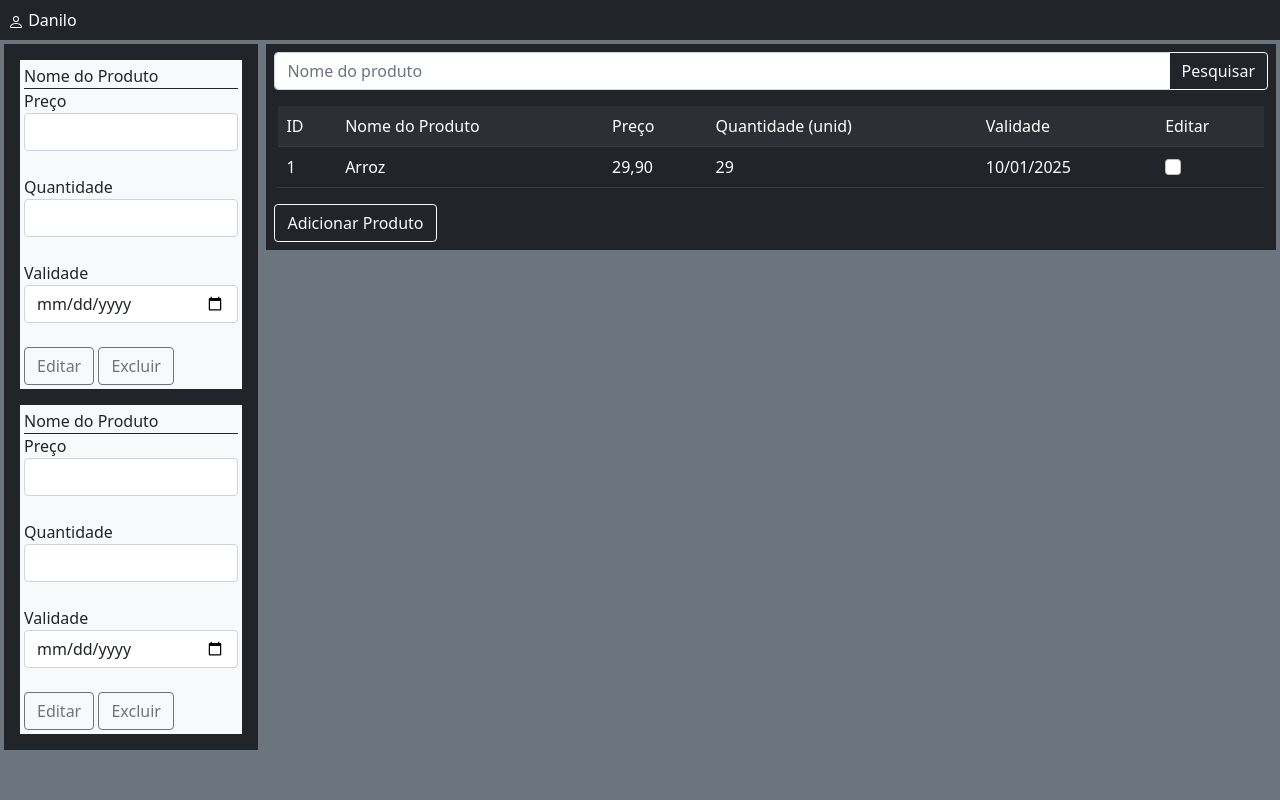
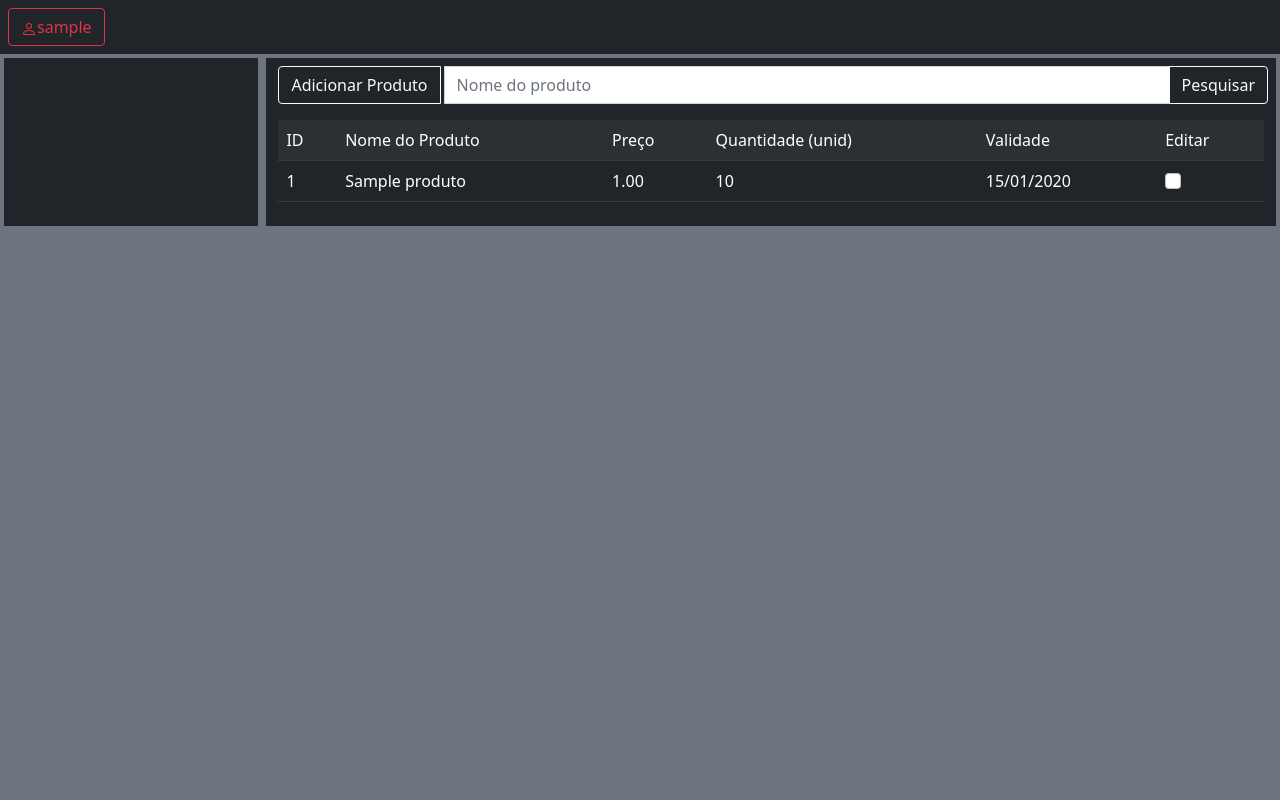
Before and after one commit to DaniloSilvaDeOliveira/GestaoDeEstoque, a PHP site: page /view/estoque.php in a window 1280 px wide. Run offline with PHP 8.4, Linux system fonts and the light colour scheme; the visitor is signed in with stand-in values (Sample User, id 1); tables that the repository leaves empty hold one stand-in row (values such as "Sample post").

Commit message:
second commit

```diff
--- a/controller/header.php
+++ b/controller/header.php
@@ -1,3 +1,20 @@
 <?php
-
+    include_once('../model/usuario.php');
+    session_start();
+    if(!$_SESSION){
+        header('Location: ../view/login.php');
+    }
+    $nome = $_SESSION['login'];
+    $usuario = new Usuário;
+    if(isset($_POST['LogOff'])){
+        $usuario->LogOff();
+    }
 ?>
+<header class="bg-dark text-white p-2">
+   <form method="POST" action="">
+   <button class="btn btn-outline-danger align-middle" name="LogOff" type="submit">
+    <svg xmlns="http://www.w3.org/2000/svg" width="16" height="16" fill="currentColor" class="bi bi-person" viewBox="0 0 16 16">
+       <path d="M8 8a3 3 0 1 0 0-6 3 3 0 0 0 0 6zm2-3a2 2 0 1 1-4 0 2 2 0 0 1 4 0zm4 8c0 1-1 1-1 1H3s-1 0-1-1 1-4 6-4 6 3 6 4zm-1-.004c-.001-.246-.154-.986-.832-1.664C11.516 10.68 10.289 10 8 10c-2.29 0-3.516.68-4.168 1.332-.678.678-.83 1.418-.832 1.664h10z"/>
+   </svg><?php echo $nome;?></button>
+   </form>
+</header>
--- /dev/null
+++ b/controller/produtosControllers.js
@@ -0,0 +1,19 @@
+    function displayDiv(id){
+        var divVisibility = new String;
+        var divDisplay = new String;
+        divVisibility = document.getElementById(id).style.visibility;
+        divDisplay = document.getElementById(id).style.display;
+
+        console.log("visibility: " + divVisibility);
+        console.log("display: " + divDisplay);
+
+        if(divVisibility=="hidden"){
+            document.getElementById(id).style.visibility = "visible";
+
+            document.getElementById(id).style.display = "block";
+        }else if(divVisibility=="visible"){
+            document.getElementById(id).style.visibility = "hidden";
+
+            document.getElementById(id).style.display = "none";
+        }
+    }
--- a/model/produtos.php
+++ b/model/produtos.php
@@ -37,8 +37,14 @@
             return $this->Validade;
         }
 
-        function InserirItemNoEstoque(){
-            try{
+    function FormataData($Data){
+        $data = explode("-",$Data);
+        $dataFormatada = $data[2]."/".$data[1]."/".$data[0];
+        return $dataFormatada;
+    }
+
+    function InserirItemNoEstoque(){
+        try{
                 $pdo = new PDO('mysql:host=localhost;dbname=beaverbox','root', '');
                 $pdo->setAttribute(PDO::ATTR_ERRMODE, PDO::ERRMODE_EXCEPTION);
                 $query = $pdo->prepare("INSERT INTO `produtos` (`Nome do Produto`, `Preço`, `Quantidade`, `Validade`) VALUES (:NomeDoProduto, :Preco, :Quantidade, :Validade);");
@@ -52,11 +58,101 @@
                 die("" . $e->getMessage());
 
             }
+    }
+
+    function EditarProduto($n,$preco,$qtd,$data,$nome){
+        try{
+            $pdo = new PDO('mysql:host=localhost;dbname=beaverbox','root', '');
+            $pdo->setAttribute(PDO::ATTR_ERRMODE, PDO::ERRMODE_EXCEPTION);
+            $query = $pdo->prepare("UPDATE produtos SET  `Preço` = :Preco, `Quantidade` = :Quantidade, `Validade` = :Validade, `Nome do Produto` = :Nome WHERE (`idProdutos` = :id);");
+            $query->bindParam(":Preco",$preco,PDO::PARAM_INT);
+            $query->bindParam(":Quantidade",$qtd,PDO::PARAM_INT);
+            $query->bindParam(":Validade",$data,PDO::PARAM_STR);
+            $query->bindParam(":Nome",$nome,PDO::PARAM_STR);
+            $query->bindParam(":id",$n,PDO::PARAM_INT);
+            $query->execute();
+
+        } catch(PDOException $e){
+            die("" . $e->getMessage());
+
         }
+    }
+
+    function ExcluirProduto($n){
+        try{
+            $pdo = new PDO('mysql:host=localhost;dbname=beaverbox','root', '');
+            $pdo->setAttribute(PDO::ATTR_ERRMODE, PDO::ERRMODE_EXCEPTION);
+            $query = $pdo->prepare("DELETE FROM produtos WHERE (`idProdutos` = :id);");
+
+            $query->bindParam(":id",$n,PDO::PARAM_INT);
+            $query->execute();
+
+        } catch(PDOException $e){
+            die("" . $e->getMessage());
+
+        }
+    }
+
+    function GerarEditorProduto(){
+        try{
+            $pdo = new PDO('mysql:host=localhost;dbname=beaverbox','root', '');
+            $pdo->setAttribute(PDO::ATTR_ERRMODE, PDO::ERRMODE_EXCEPTION);
+            $query = $pdo->prepare("SELECT * FROM produtos");
+            $query->execute();
+            $rowSQL = $query->fetchAll(PDO::FETCH_ASSOC);
+            foreach($rowSQL as $row){
+            echo '
+            <div id="'.$row['idProdutos'].'" class="bg-light m-3 p-1" style="visibility:hidden;display:none;">
+                <form method="POST" action="estoque.php">
+                    <div class="border-bottom border-dark">
+                        <div class="input-group input-group-sm mb-3">
+                            <input class="form-control" name="Nome" value="'.$row['Nome do Produto'].'" type="text">
+                        </div>
+                    </div>
+                    <label>Preço</label>
+                    <input class="form-control" name="Preco" value="'.$row['Preço'].'" type="text"><br>
+                    <Label>Quantidade</Label>
+                    <input class="form-control" name="Quantidade" value="'.$row['Quantidade'].'" type="number"><br>
+                    <Label>Validade</Label>
+                    <input class="form-control" name="Validade" value="'.$row['Validade'].'" type="date"><br>
+                    <button class="btn btn-outline-secondary" name="Editar" value="'.$row['idProdutos'].'" type="submit">Editar</button>
+                    <button class="btn btn-outline-secondary" name="Excluir" value="'.$row['idProdutos'].'" type="submit">Excluir</button>
+                </form>
+            </div>';
+            }
+
+
+
+
+
+        } catch(PDOException $e){
+            die("" . $e->getMessage());
+
+        }
+    }
 
     function MostrarProdutos(){
+        try{
+            $pdo = new PDO('mysql:host=localhost;dbname=beaverbox','root', '');
+            $pdo->setAttribute(PDO::ATTR_ERRMODE, PDO::ERRMODE_EXCEPTION);
+            $query = $pdo->prepare("SELECT * FROM produtos");
+            $query->execute();
+            $rowSQL = $query->fetchAll(PDO::FETCH_ASSOC);
+            foreach($rowSQL as $row){
 
+                echo '<tr>
+                <td>'.$row['idProdutos'].'</td>
+                <td>'.$row['Nome do Produto'].'</td>
+                <td>'.$row['Preço'].'</td>
+                <td>'.$row['Quantidade'].'</td>
+                <td>'.$this->FormataData($row['Validade']).'</td>
+                <td><input onclick="displayDiv('.$row['idProdutos'].')" class="form-check-input" type="checkbox"></td>
+                </tr>';
+            }
+        } catch(PDOException $e){
+            die("" . $e->getMessage());
+
+        }
     }
-
-    }
+}
 ?>
--- a/model/usuario.php
+++ b/model/usuario.php
@@ -12,32 +12,12 @@
 
         function Login($usuario,$senha){
 
-            //tenta fazer a conexão
-        try{
-            $pdo = new PDO('mysql:host=localhost;dbname=beaverbox','root', '');
-            $pdo->setAttribute(PDO::ATTR_ERRMODE, PDO::ERRMODE_EXCEPTION);
-
-            $query = $pdo->prepare("SELECT * FROM usuários WHERE Nome =:usuario AND Senha =:senha");
-            $query->bindParam(":usuario",$usuario,PDO::PARAM_STR);
-            $query->bindParam(":senha",$senha,PDO::PARAM_STR);
-            $query->execute();
-            $resultado = $query->fetch(PDO::FETCH_ASSOC);
-
-            if(isset($resultado)){
-                if($resultado == false){
-                    return $LoginError = true;
-                }else if($resultado["Nome"] == $usuario && $resultado["Senha"] == $senha){
-                    $this->setNome($resultado["Nome"]);
-                    $_SESSION["usuario"] = serialize($this);
-                    header('Location: ../view/estoque.php');
-                }
-            }
-        } catch(PDOException $e){
-            die("ERROR: Não foi possível conectar. " . $e->getMessage());
-
         }
 
-
-    }
+        function LogOff(){
+            session_start();
+            session_destroy();
+            header('Location: ../view/login.php');
+        }
 }
 ?>
--- a/view/estoque.php
+++ b/view/estoque.php
@@ -7,57 +7,36 @@
     <title>Estoque</title>
     <link href="https://cdn.jsdelivr.net/npm/bootstrap@5.0.2/dist/css/bootstrap.min.css" rel="stylesheet" integrity="sha384-EVSTQN3/azprG1Anm3QDgpJLIm9Nao0Yz1ztcQTwFspd3yD65VohhpuuCOmLASjC" crossorigin="anonymous">
 </head>
+<script src="../controller/produtosControllers.js">
+
+</script>
 <body class="bg-secondary">
 <?php
-    session_start();
-    include_once('../model/usuario.php');
+    include_once("../model/produtos.php");
+    $BD = new Produto;
+    if(isset($_POST['Editar'])){
+        $BD->EditarProduto($_POST['Editar'],$_POST['Preco'],$_POST['Quantidade'],$_POST['Validade'],$_POST['Nome']);
+    }else if(isset($_POST['Excluir'])){
+        $BD->ExcluirProduto($_POST['Excluir']);
+    }
 
+    include_once("../controller/header.php");
 ?>
-    <header class="bg-dark text-white p-2 align-middle">
-     <svg xmlns="http://www.w3.org/2000/svg" width="16" height="16" fill="currentColor" class="bi bi-person" viewBox="0 0 16 16">
-        <path d="M8 8a3 3 0 1 0 0-6 3 3 0 0 0 0 6zm2-3a2 2 0 1 1-4 0 2 2 0 0 1 4 0zm4 8c0 1-1 1-1 1H3s-1 0-1-1 1-4 6-4 6 3 6 4zm-1-.004c-.001-.246-.154-.986-.832-1.664C11.516 10.68 10.289 10 8 10c-2.29 0-3.516.68-4.168 1.332-.678.678-.83 1.418-.832 1.664h10z"/>
-    </svg>
-    <label>Danilo</label>
-    </header>
     <div class="d-flex">
         <div class="w-25 bg-dark m-1 overflow-auto">
-            <div class="bg-light m-3 p-1">
-                <div class="border-bottom border-dark">
-                    <label>Nome do Produto</label>
-                </div>
-                <form>
-                    <label>Preço</label>
-                    <input class="form-control" type="text"><br>
-                    <Label>Quantidade</Label>
-                    <input class="form-control" type="number"><br>
-                    <Label>Validade</Label>
-                    <input class="form-control" type="date"><br>
-                    <button class="btn btn-outline-secondary" type="submit">Editar</button>
-                    <button class="btn btn-outline-secondary" type="excluir">Excluir</button>
-                </form>
-            </div>
-            <div class="bg-light m-3 p-1">
-                <div class="border-bottom border-dark">
-                    <label>Nome do Produto</label>
-                </div>
-                <form>
-                    <label>Preço</label>
-                    <input class="form-control" type="text"><br>
-                    <Label>Quantidade</Label>
-                    <input class="form-control" type="number"><br>
-                    <Label>Validade</Label>
-                    <input class="form-control" type="date"><br>
-                    <button class="btn btn-outline-secondary" type="submit">Editar</button>
-                    <button class="btn btn-outline-secondary" type="excluir">Excluir</button>
-                </form>
-            </div>
+            <?php
+                $BD->GerarEditorProduto();
+            ?>
     </div>
     <div class="w-100">
         <div class="bg-dark m-1 p-2">
-            <div class="input-group mb-3">
-                <input type="text" class="form-control" placeholder="Nome do produto">
-                <button class="btn btn-outline-light" type="button">Pesquisar</button>
-            </div>
+            <form class="d-inline" action="estoque.php" method="POST">
+                <div class="input-group mb-3">
+                    <a href="estoqueADD.php" class="mx-1 btn btn-outline-light">Adicionar Produto</a>
+                    <input type="text" class="form-control" name="nomePesquisar" placeholder="Nome do produto">
+                    <button class="btn btn-outline-light" name="Pesquisar" type="submit">Pesquisar</button>
+                </div>
+            </form>
             <div class="m-1 bg-dark">
                 <table class="table table-dark table-striped">
                     <tr>
@@ -68,17 +47,11 @@
                         <td>Validade</td>
                         <td>Editar</td>
                     </tr>
-                    <tr>
-                        <td>1</td>
-                        <td>Arroz</td>
-                        <td>29,90</td>
-                        <td>29</td>
-                        <td>10/01/2025</td>
-                        <td><input class="form-check-input" type="checkbox"></td>
-                    </tr>
+                        <?php
+                            $BD->MostrarProdutos();
+                        ?>
                 </table>
             </div>
-            <a href="estoqueADD.php" class="btn btn-outline-light">Adicionar Produto</a>
         </div>
     </div>
 </body>
--- a/view/estoqueADD.php
+++ b/view/estoqueADD.php
@@ -9,7 +9,9 @@
 </head>
 <body class="bg-secondary">
 <?php
+include_once("../controller/header.php");
 include_once("../model/produtos.php");
+
 
 if(         isset($_POST['NomeProduto'])
             && isset($_POST['Preço'])
@@ -26,7 +28,6 @@ if(         isset($_POST['NomeProduto'])
 }
 
 ?>
-<-- FAVOR COLAR O HEADER AQUI XD -->
 <center>
 <div class="bg-dark text-white p-5 pl-5 m-5 mx-m-auto" style="width: 490px; height: 450px;" >
     <form method="POST" action="estoqueADD.php" class="text-white form-group">
@@ -50,7 +51,8 @@ if(         isset($_POST['NomeProduto'])
                     <input name="Validade" type="date" class="form-input" placeholder=""> <br>
                 <br>
                 <br>
-                <input type="submit" value="Cadastrar">
+                <input type="submit" class="mb-1 btn btn-outline-light" value="Cadastrar"><br>
+                <a class="text-muted" href="estoque.php">Voltar Para o Estoque</a>
         </fieldset>
     </form>
 </div>
```
Also changed, not shown: view/login.php (+24 -4 lines).
